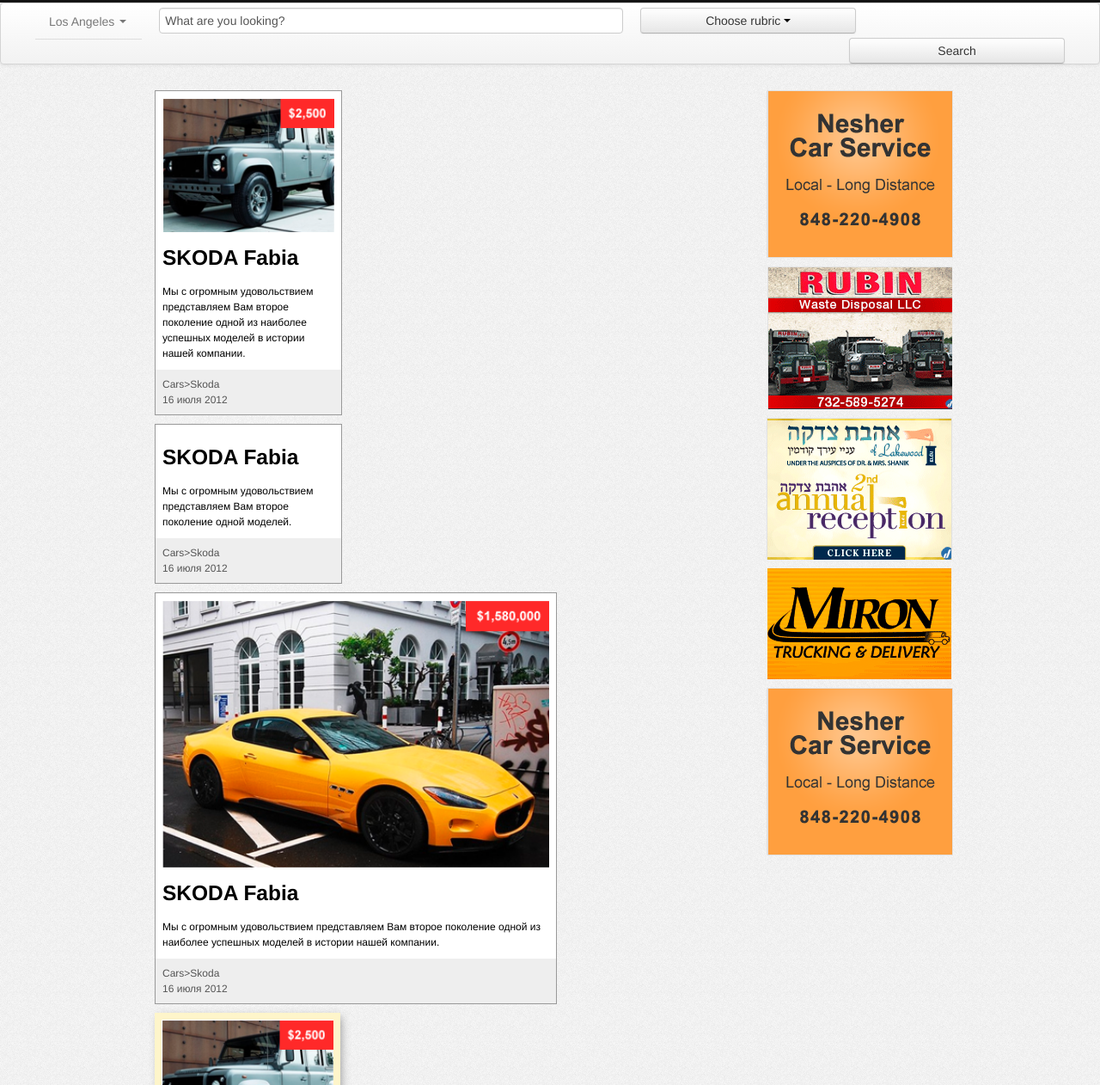
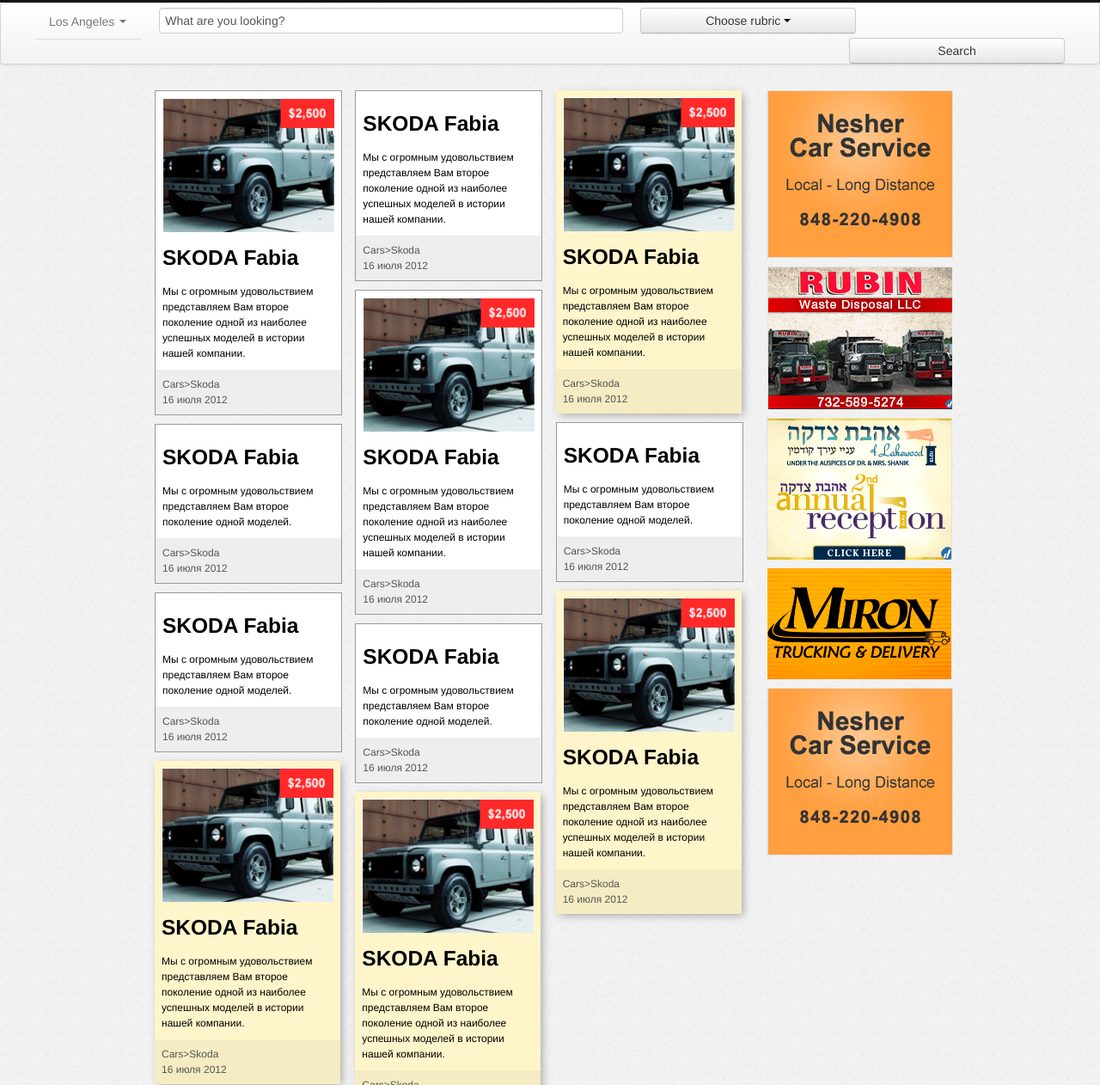
Before and after one commit to AnnaVarakuta/Task-1, a plain HTML site: page index.html in a window 1280 px wide. Shown: the part 38-1300 px from the top of the page at 86% size. Drawn offline with nearby package versions, Linux system fonts and the light colour scheme.

Commit message:
COMMIT TITLE ======================= 1. What was done 2. What happened 3. What bugs ======================= on hold #X, resolved #X, duplicate #X, wontfix #X -----------------------

```diff
--- a/index.html
+++ b/index.html
@@ -8,13 +8,13 @@
     <!-- Bootstrap -->
     <link href="http://ajax.googleapis.com/ajax/libs/jqueryui/1.8/themes/base/jquery-ui.css" rel="stylesheet" type="text/css"/>
     <script src="http://ajax.googleapis.com/ajax/libs/jquery/1.9.1/jquery.min.js"></script>
-    <script src="jquery.mosaicflow.js"></script>
 
     <!-- Расстановка блоков плиточкой -->
+    <script src="jquery.mosaicflow.js"></script>
     <script>
         $('container').mosaicflow({
         itemSelector: '.item',
-        minItemWidth: 300
+        minItemWidth: 200
         });
     </script>
 
@@ -107,7 +107,52 @@
     <div class="container">
         <div class="row">
             <div class="span9">
-                <div class="clearfix mosaicflow" data-item-selector=".item" data-min-item-width="300">
+                <div class="mosaicflow" >
+
+                    <div class="blok blok1 mosaicflow__item" >
+                        <a href="#">
+                            <img src="img/avto1.png" alt=""/>
+                            <h3>SKODA Fabia</h3>
+                            <p>Мы с огромным удовольствием представляем Вам второе поколение одной из наиболее успешных
+                                моделей в истории нашей компании. </p>
+                        </a>
+                        <div class="time">
+                            <span>Cars>Skoda<br/>16 июля 2012</span>
+                        </div>
+                    </div>
+
+                    <div class="blok blok1 mosaicflow__item" >
+                        <a href="#">
+                            <h3>SKODA Fabia</h3>
+                            <p>Мы с огромным удовольствием представляем Вам второе поколение одной из наиболее успешных
+                                моделей в истории нашей компании. </p>
+                        </a>
+                        <div class="time">
+                            <span>Cars>Skoda<br/>16 июля 2012</span>
+                        </div>
+                    </div>
+
+                    <div  class="blok-yellow blok1 mosaicflow__item" >
+                        <a href="#">
+                            <img src="img/avto1.png" alt=""/>
+                            <h3>SKODA Fabia</h3>
+                            <p>Мы с огромным удовольствием представляем Вам второе поколение одной из наиболее успешных
+                                моделей в истории нашей компании. </p>
+                        </a>
+                        <div class="time-yellow">
+                            <span>Cars>Skoda<br/>16 июля 2012</span>
+                        </div>
+                    </div>
+
+                    <div class=" blok blok1 mosaicflow__item" >
+                        <a href="#">
+                            <h3>SKODA Fabia</h3>
+                            <p>Мы с огромным удовольствием представляем Вам второе поколение одной моделей. </p>
+                        </a>
+                        <div class="time">
+                            <span>Cars>Skoda<br/>16 июля 2012</span>
+                        </div>
+                    </div>
 
                     <div class="blok blok1 mosaicflow__item" >
                         <a href="#">
@@ -131,14 +176,47 @@
                         </div>
                     </div>
 
-                    <div class="blok blok2 mosaicflow__item" >
+                    <div class=" blok blok1 mosaicflow__item" >
                         <a href="#">
-                            <img src="img/avto2.png" alt=""/>
+                            <h3>SKODA Fabia</h3>
+                            <p>Мы с огромным удовольствием представляем Вам второе поколение одной моделей. </p>
+                        </a>
+                        <div class="time">
+                            <span>Cars>Skoda<br/>16 июля 2012</span>
+                        </div>
+                    </div>
+
+                    <div class=" blok blok1 mosaicflow__item" >
+                        <a href="#">
+                            <h3>SKODA Fabia</h3>
+                            <p>Мы с огромным удовольствием представляем Вам второе поколение одной моделей. </p>
+                        </a>
+                        <div class="time">
+                            <span>Cars>Skoda<br/>16 июля 2012</span>
+                        </div>
+                    </div>
+
+
+                    <div  class="blok-yellow blok1 mosaicflow__item" >
+                        <a href="#">
+                            <img src="img/avto1.png" alt=""/>
                             <h3>SKODA Fabia</h3>
                             <p>Мы с огромным удовольствием представляем Вам второе поколение одной из наиболее успешных
                                 моделей в истории нашей компании. </p>
                         </a>
-                        <div class="time">
+                        <div class="time-yellow">
+                            <span>Cars>Skoda<br/>16 июля 2012</span>
+                        </div>
+                   </div>
+
+                    <div  class="blok-yellow blok1 mosaicflow__item" >
+                        <a href="#">
+                            <img src="img/avto1.png" alt=""/>
+                            <h3>SKODA Fabia</h3>
+                            <p>Мы с огромным удовольствием представляем Вам второе поколение одной из наиболее успешных
+                                моделей в истории нашей компании. </p>
+                        </a>
+                        <div class="time-yellow">
                             <span>Cars>Skoda<br/>16 июля 2012</span>
                         </div>
                     </div>
@@ -153,7 +231,9 @@
                         <div class="time-yellow">
                             <span>Cars>Skoda<br/>16 июля 2012</span>
                         </div>
-                   </div>
+                    </div>
+
+
                 </div>
             </div>
 
--- a/style.less
+++ b/style.less
@@ -74,6 +74,9 @@ body{
 .mosaicflow__column {
   float:left;
 }
+.mosaicflow__item {
+  position:relative;
+}
 .mosaicflow__item img {
   display:block;
   width:100%;
```
Also changed, not shown: jquery.mosaicflow.js, style.css.
